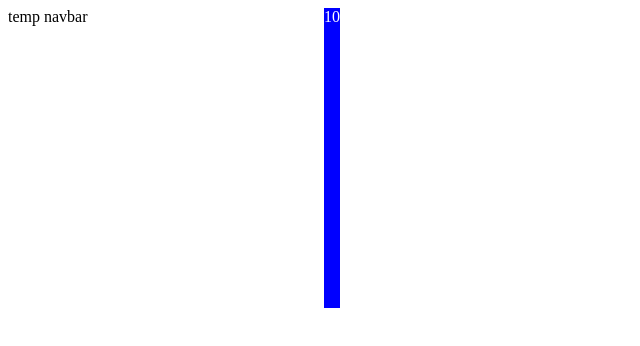
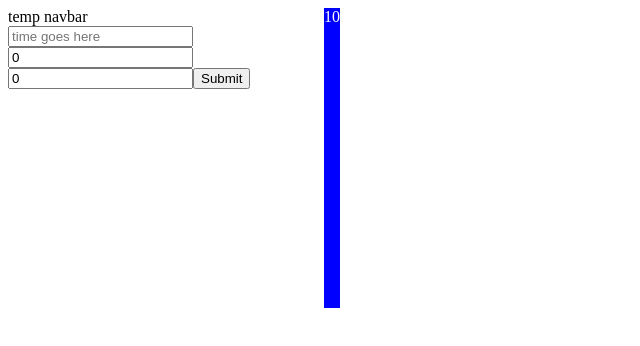
Before and after one commit to jacksonrwold/running-tracker, a React (Create React App) app: page / in a window 1280 px wide. Shown: the top 346 px of the page, without its empty margins (0-640 px from the left). Built offline with nearby package versions, Linux system fonts and the light colour scheme; no server answers.

Commit message:
you can now post to the database from the front end

```diff
--- a/package.json
+++ b/package.json
@@ -6,6 +6,7 @@
     "@testing-library/jest-dom": "^5.11.4",
     "@testing-library/react": "^11.1.0",
     "@testing-library/user-event": "^12.1.10",
+    "formik": "^2.2.9",
     "react": "^17.0.2",
     "react-dom": "^17.0.2",
     "react-scripts": "4.0.3",
--- a/src/App.js
+++ b/src/App.js
@@ -2,6 +2,7 @@ import React, {useState, useEffect} from "react";
 import Histogram from "./components/histogram";
 import "./styles/main.css"
 import "./styles/histogram.css"
+import CreateRunForm from "./components/createRun";
 
 export default function App() {
   const [data, setData] = useState([
@@ -14,13 +15,14 @@ export default function App() {
         setData(responseData)
       })
     )
-  }, [data])
+  }, [])
 
   return (
     <div className="app">
       <div className="navbarContainer">
         <div className="navbar">
           temp navbar
+          <CreateRunForm />
         </div>
 
         <Histogram rawData={data}/>
--- /dev/null
+++ b/src/components/createRun.js
@@ -0,0 +1,42 @@
+import React, { useState } from "react"
+
+export default function CreateRunForm() {
+    const [time, setTime] = useState("")
+    const [distance, setDistance] = useState(0)
+    const [calories, setCalories] = useState(0)
+
+    return (
+        <div>
+            <input
+                placeholder="time goes here"
+                value={time}
+                onChange={e => setTime(e.target.value)}
+            />
+            <input
+                placeholder="distance goes here"
+                value={distance}
+                onChange={e => setDistance(e.target.value)}
+            />
+            <input
+                placeholder="calories goes here"
+                value={calories}
+                onChange={e => setCalories(e.target.value)}
+            />
+            <button onClick={async () => {
+                const run = {time, distance, calories}
+                const response = await fetch("http://localhost:5000/runs", {
+                    method: 'POST',
+                    headers: {
+                        'Content-Type': 'application/json',
+                        'Access-Control-Allow-Origin': 'cors'
+                    },
+                    body: JSON.stringify(run)
+                })
+
+                if (response.ok) {
+                    console.log("response worked")
+                }
+            }}>Submit</button>
+        </div>
+    )
+}
```
Also changed, not shown: 1 other file (tests, documents, lock files or other folders).
